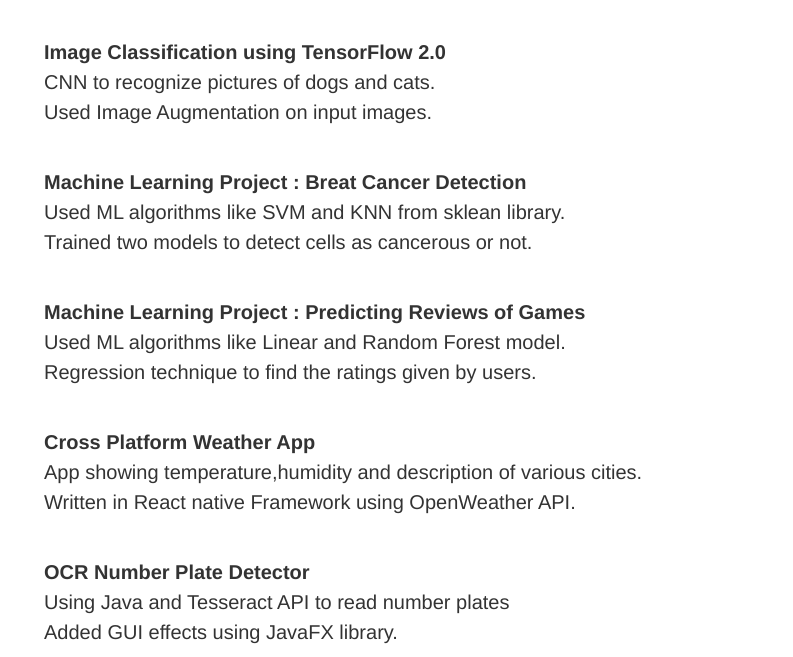
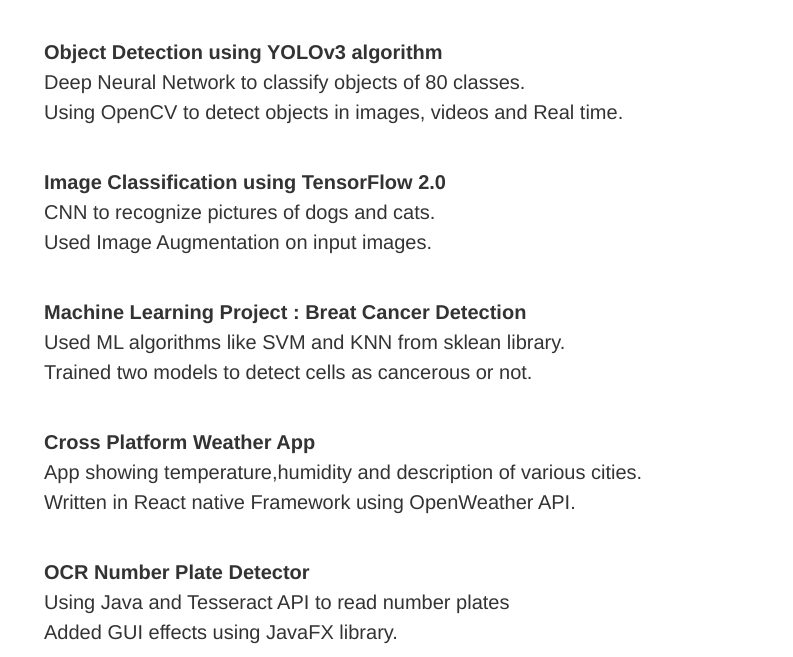
Before and after one commit to sunkadshreyas/sunkadshreyas.github.io, a plain HTML site: page index.html in a window 1280 px wide. Both pictures are taken after a click on the button "Projects". Shown: the part 228-885 px from the top of the page, without its empty margins (226-1019 px from the left). Drawn offline with nearby package versions, Linux system fonts and the light colour scheme.

Commit message:
Modified html

```diff
--- a/index.html
+++ b/index.html
@@ -79,6 +79,11 @@
     <div style="display: none;" class="container about-page tabcontent" id="projects">
         <h2><b>Projects </b></h2><br />
         <p>
+          <b>Object Detection using YOLOv3 algorithm</b><br/>
+          Deep Neural Network to classify objects of 80 classes.<br/>
+          Using OpenCV to detect objects in images, videos and Real time.<br/>
+        </p><br/>
+        <p>
           <b>Image Classification using TensorFlow 2.0</b><br/>
           CNN to recognize pictures of dogs and cats.<br/>
           Used Image Augmentation on input images.<br />
@@ -87,11 +92,6 @@
           <b>Machine Learning Project : Breat Cancer Detection</b><br/>
           Used ML algorithms like SVM and KNN from sklean library.<br/>
           Trained two models to detect cells as cancerous or not.<br/>
-        </p><br/>
-        <p>
-          <b>Machine Learning Project : Predicting Reviews of Games</b><br/>
-          Used ML algorithms like Linear and Random Forest model.<br/>
-          Regression technique to find the ratings given by users.<br/>
         </p><br/>
         <p>
           <b>Cross Platform Weather App</b><br/>
```
